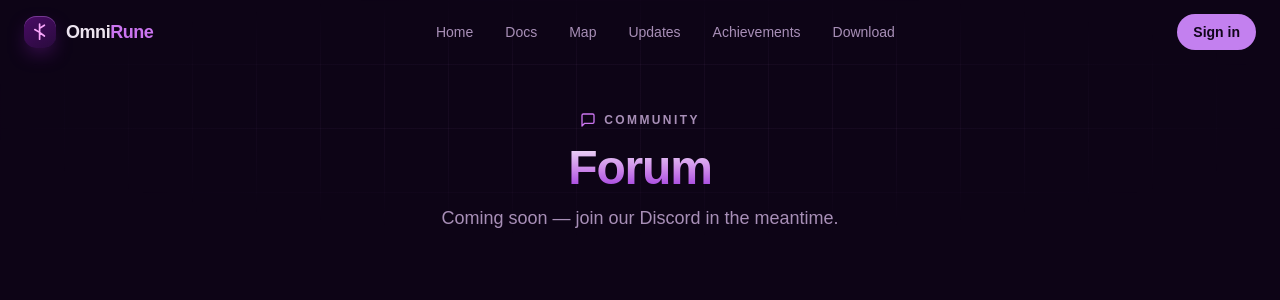
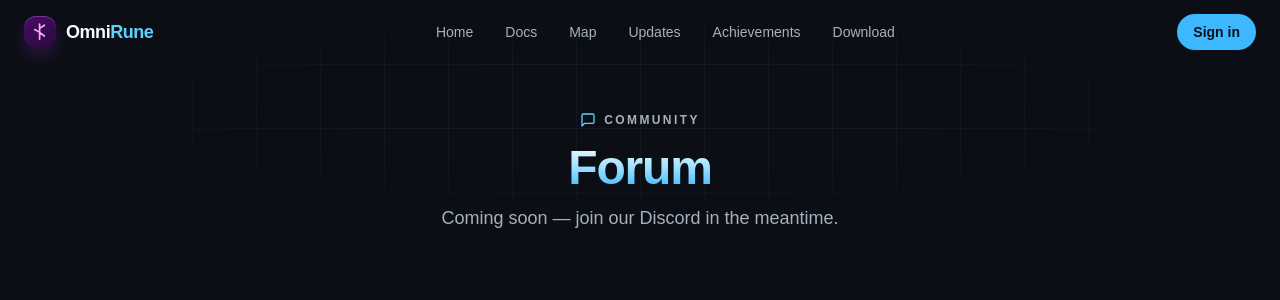
Before and after one commit to TheRealSGPlugins/GADL, a React (Vite) app: page /GADL/forum in a window 1280 px wide. Shown: the top 300 px of the page. Built offline with nearby package versions, Linux system fonts and the light colour scheme.

Commit message:
Switch OmniRune site to blue and white brand palette

```diff
--- a/src/index.css
+++ b/src/index.css
@@ -6,78 +6,93 @@
 
 @layer base {
   :root {
-    --background: 272 70% 5%;
-    --foreground: 280 28% 92%;
-    --card: 273 46% 9%;
-    --card-foreground: 280 28% 92%;
-    --popover: 273 50% 8%;
-    --popover-foreground: 280 28% 92%;
-    --primary: 276 78% 72%;
-    --primary-foreground: 272 70% 6%;
-    --secondary: 273 36% 16%;
-    --secondary-foreground: 280 28% 92%;
-    --muted: 273 32% 15%;
-    --muted-foreground: 277 22% 64%;
-    --accent: 282 80% 70%;
-    --accent-foreground: 272 70% 6%;
-    --destructive: 348 78% 58%;
-    --destructive-foreground: 280 28% 96%;
-    --border: 274 38% 18%;
-    --input: 274 38% 17%;
-    --ring: 282 80% 70%;
-    --chart-1: 282 80% 70%;
-    --chart-2: 263 78% 66%;
-    --chart-3: 300 70% 72%;
-    --chart-4: 250 60% 60%;
-    --chart-5: 320 64% 64%;
+    --background: 220 30% 6%;
+    --foreground: 210 40% 98%;
+    --card: 218 28% 10%;
+    --card-foreground: 210 40% 98%;
+    --popover: 218 30% 9%;
+    --popover-foreground: 210 40% 98%;
+
+    --primary: 202 100% 62%;
+    --primary-foreground: 220 35% 7%;
+
+    --secondary: 216 24% 16%;
+    --secondary-foreground: 210 35% 96%;
+
+    --muted: 216 20% 15%;
+    --muted-foreground: 214 16% 70%;
+
+    --accent: 196 100% 68%;
+    --accent-foreground: 220 35% 7%;
+
+    --destructive: 0 76% 58%;
+    --destructive-foreground: 210 40% 98%;
+
+    --border: 215 23% 20%;
+    --input: 215 23% 18%;
+    --ring: 202 100% 62%;
+
+    --chart-1: 202 100% 62%;
+    --chart-2: 196 100% 72%;
+    --chart-3: 213 95% 70%;
+    --chart-4: 215 16% 72%;
+    --chart-5: 210 40% 96%;
+
     --radius: 0.85rem;
-    --sidebar-background: 272 70% 5%;
-    --sidebar-foreground: 280 28% 92%;
-    --sidebar-primary: 282 80% 70%;
-    --sidebar-primary-foreground: 272 70% 6%;
-    --sidebar-accent: 273 32% 15%;
-    --sidebar-accent-foreground: 280 28% 92%;
-    --sidebar-border: 274 38% 18%;
-    --sidebar-ring: 282 80% 70%;
+
+    --sidebar-background: 220 30% 6%;
+    --sidebar-foreground: 210 40% 98%;
+    --sidebar-primary: 202 100% 62%;
+    --sidebar-primary-foreground: 220 35% 7%;
+    --sidebar-accent: 216 20% 15%;
+    --sidebar-accent-foreground: 210 40% 98%;
+    --sidebar-border: 215 23% 20%;
+    --sidebar-ring: 202 100% 62%;
   }
 
   .dark {
-    --background: 272 70% 5%;
-    --foreground: 280 28% 92%;
-    --card: 273 46% 9%;
-    --card-foreground: 280 28% 92%;
-    --popover: 273 50% 8%;
-    --popover-foreground: 280 28% 92%;
-    --primary: 276 78% 72%;
-    --primary-foreground: 272 70% 6%;
-    --secondary: 273 36% 16%;
-    --secondary-foreground: 280 28% 92%;
-    --muted: 273 32% 15%;
-    --muted-foreground: 277 22% 64%;
-    --accent: 282 80% 70%;
-    --accent-foreground: 272 70% 6%;
-    --destructive: 348 78% 58%;
-    --destructive-foreground: 280 28% 96%;
-    --border: 274 38% 18%;
-    --input: 274 38% 17%;
-    --ring: 282 80% 70%;
-    --chart-1: 282 80% 70%;
-    --chart-2: 263 78% 66%;
-    --chart-3: 300 70% 72%;
-    --chart-4: 250 60% 60%;
-    --chart-5: 320 64% 64%;
-    --sidebar-background: 272 70% 5%;
-    --sidebar-foreground: 280 28% 92%;
-    --sidebar-primary: 282 80% 70%;
-    --sidebar-primary-foreground: 272 70% 6%;
-    --sidebar-accent: 273 32% 15%;
-    --sidebar-accent-foreground: 280 28% 92%;
-    --sidebar-border: 274 38% 18%;
-    --sidebar-ring: 282 80% 70%;
+    --background: 220 30% 6%;
+    --foreground: 210 40% 98%;
+    --card: 218 28% 10%;
+    --card-foreground: 210 40% 98%;
+    --popover: 218 30% 9%;
+    --popover-foreground: 210 40% 98%;
+
+    --primary: 202 100% 62%;
+    --primary-foreground: 220 35% 7%;
+
+    --secondary: 216 24% 16%;
+    --secondary-foreground: 210 35% 96%;
+
+    --muted: 216 20% 15%;
+    --muted-foreground: 214 16% 70%;
+
+    --accent: 196 100% 68%;
+    --accent-foreground: 220 35% 7%;
+
+    --destructive: 0 76% 58%;
+    --destructive-foreground: 210 40% 98%;
+
+    --border: 215 23% 20%;
+    --input: 215 23% 18%;
+    --ring: 202 100% 62%;
+
+    --chart-1: 202 100% 62%;
+    --chart-2: 196 100% 72%;
+    --chart-3: 213 95% 70%;
+    --chart-4: 215 16% 72%;
+    --chart-5: 210 40% 96%;
+
+    --sidebar-background: 220 30% 6%;
+    --sidebar-foreground: 210 40% 98%;
+    --sidebar-primary: 202 100% 62%;
+    --sidebar-primary-foreground: 220 35% 7%;
+    --sidebar-accent: 216 20% 15%;
+    --sidebar-accent-foreground: 210 40% 98%;
+    --sidebar-border: 215 23% 20%;
+    --sidebar-ring: 202 100% 62%;
   }
 }
-
-
 
 @layer base {
   * {
@@ -91,43 +106,49 @@
   body {
     @apply bg-background text-foreground;
     background-image:
-      radial-gradient(ellipse 80% 50% at 50% -10%, hsl(282 80% 40% / 0.22), transparent 60%),
-      radial-gradient(ellipse 60% 50% at 50% 110%, hsl(276 80% 45% / 0.16), transparent 60%);
+      radial-gradient(ellipse 80% 50% at 50% -10%, hsl(202 100% 48% / 0.24), transparent 60%),
+      radial-gradient(ellipse 60% 50% at 50% 110%, hsl(196 100% 54% / 0.15), transparent 60%);
     background-attachment: fixed;
   }
 }
 
 @layer components {
-  /* Faint cosmic grid used behind hero sections */
   .omni-grid {
     background-image:
-      linear-gradient(to right, hsl(280 60% 70% / 0.05) 1px, transparent 1px),
-      linear-gradient(to bottom, hsl(280 60% 70% / 0.05) 1px, transparent 1px);
+      linear-gradient(to right, hsl(202 100% 72% / 0.06) 1px, transparent 1px),
+      linear-gradient(to bottom, hsl(202 100% 72% / 0.06) 1px, transparent 1px);
     background-size: 64px 64px;
     -webkit-mask-image: radial-gradient(ellipse 70% 60% at 50% 40%, black 30%, transparent 75%);
     mask-image: radial-gradient(ellipse 70% 60% at 50% 40%, black 30%, transparent 75%);
   }
 
   .omni-gradient-text {
-    background: linear-gradient(180deg, hsl(280 35% 96%) 0%, hsl(282 70% 72%) 55%, hsl(276 72% 52%) 100%);
+    background: linear-gradient(
+      180deg,
+      hsl(210 40% 100%) 0%,
+      hsl(199 100% 82%) 48%,
+      hsl(202 100% 58%) 100%
+    );
     -webkit-background-clip: text;
     background-clip: text;
     -webkit-text-fill-color: transparent;
     color: transparent;
   }
 
-  /* Glowing horizon arc */
   .omni-horizon {
-    background: radial-gradient(ellipse 60% 100% at 50% 100%, hsl(282 85% 62% / 0.55), transparent 70%);
+    background: radial-gradient(
+      ellipse 60% 100% at 50% 100%,
+      hsl(202 100% 55% / 0.58),
+      transparent 70%
+    );
     filter: blur(8px);
   }
 
-  /* Twinkling/pulsing dots in the hero background */
   .omni-dot {
     position: absolute;
     border-radius: 9999px;
-    background: hsl(282 90% 78%);
-    box-shadow: 0 0 8px 1px hsl(282 90% 70% / 0.8);
+    background: hsl(198 100% 82%);
+    box-shadow: 0 0 9px 1px hsl(202 100% 66% / 0.9);
     opacity: 0;
     animation: omni-twinkle var(--dur, 4s) ease-in-out var(--delay, 0s) infinite;
     will-change: opacity, transform;
@@ -135,12 +156,15 @@
 
   .omni-card {
     @apply rounded-2xl border border-border bg-card/60 backdrop-blur-sm;
-    box-shadow: 0 1px 0 0 hsl(280 60% 70% / 0.06) inset, 0 20px 50px -25px hsl(282 80% 30% / 0.5);
+    box-shadow:
+      0 1px 0 0 hsl(210 40% 100% / 0.07) inset,
+      0 20px 50px -25px hsl(202 100% 35% / 0.48);
   }
 }
+
 @keyframes omni-twinkle {
   0%, 100% { opacity: 0; transform: scale(0.6); }
-  50% { opacity: 0.9; transform: scale(1); }
+  50% { opacity: 0.95; transform: scale(1); }
 }
 
 @media (prefers-reduced-motion: reduce) {
```
